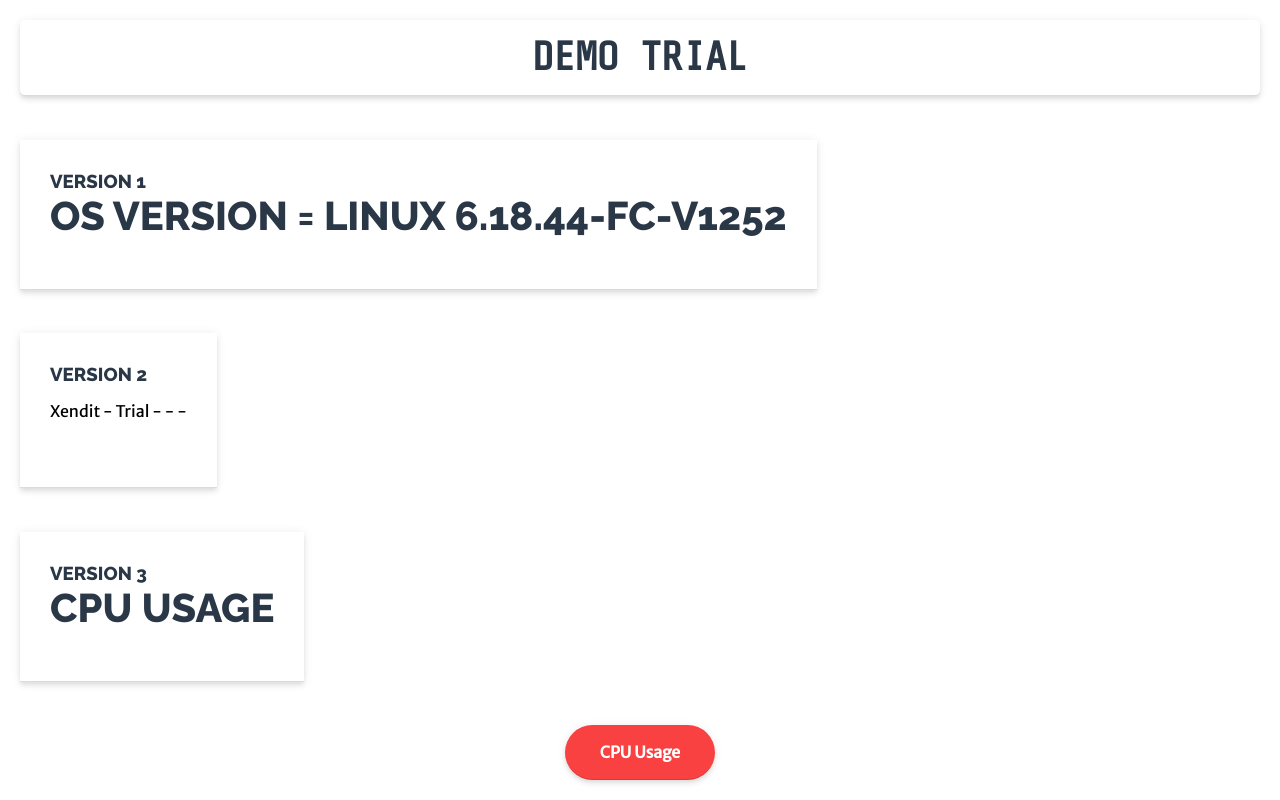
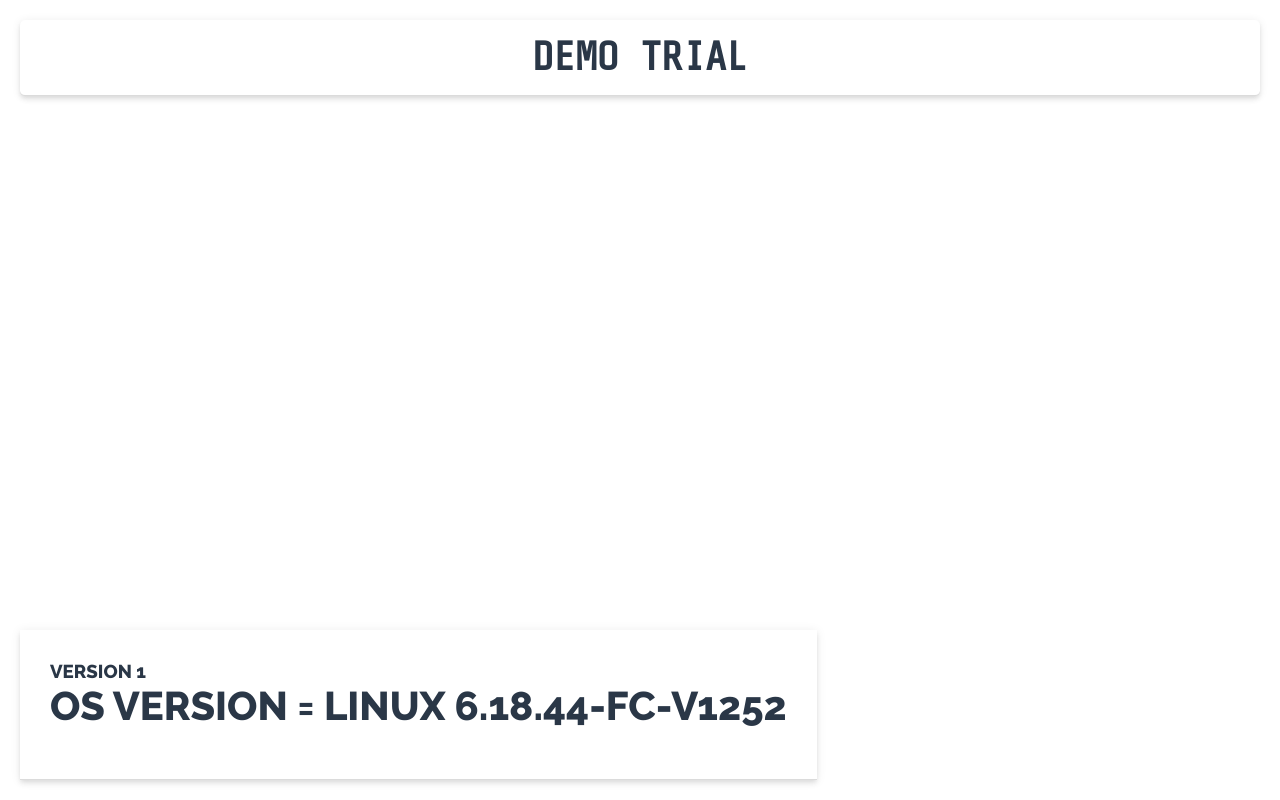
Before and after one commit to dedyks/trial-demo-dev, a Node server app: page / in a window 1280 px wide. Run offline with Node 20, Linux system fonts and the light colour scheme; some libraries are stand-ins or nearby versions.

Commit message:
version2

```diff
--- a/Deployment.yaml
+++ b/Deployment.yaml
@@ -14,7 +14,7 @@ spec:
     spec:
       containers:
         - name: app
-          image: gcr.io/trial-demo-dev/trial-demo-dev:v1.1.1
+          image: gcr.io/trial-demo-dev/trial-demo-dev:v1.0.2
           ports:
             - containerPort: 3000
           imagePullPolicy: Always
--- a/server.js
+++ b/server.js
@@ -58,8 +58,6 @@ app.get("/", (req, res) => {
     trial_start_date: startDate,
     current_date: endDate,
     cpu_usage: OSUsage,
-
-
   });
 });
 
--- a/views/index.pug
+++ b/views/index.pug
@@ -7,14 +7,14 @@ block layout-content
       div.Title
         h3 Version 1
         h1 OS version = #{OSPlatform} #{OSRelease}
-    div.Message
-      div.Title
-        h3 Version 2
-        p Xendit - Trial - #{candidate_name} - #{trial_start_date} - #{current_date}
-    div.Message
-      div.Title
-        h3 Version 3
-        h1 CPU Usage
-    div.NavButtons
-      a(href="/status")
-        div.NavButton CPU Usage
+    //- div.Message
+    //-   div.Title
+    //-     h3 Version 2
+    //-     p Xendit - Trial - #{candidate_name} - #{trial_start_date} - #{current_date}
+    //- div.Message
+    //-   div.Title
+    //-     h3 Version 3
+    //-     h1 CPU Usage
+    //- div.NavButtons
+    //-   a(href="/status")
+    //-     div.NavButton CPU Usage
```
Also changed, not shown: .circleci/config.yml.
